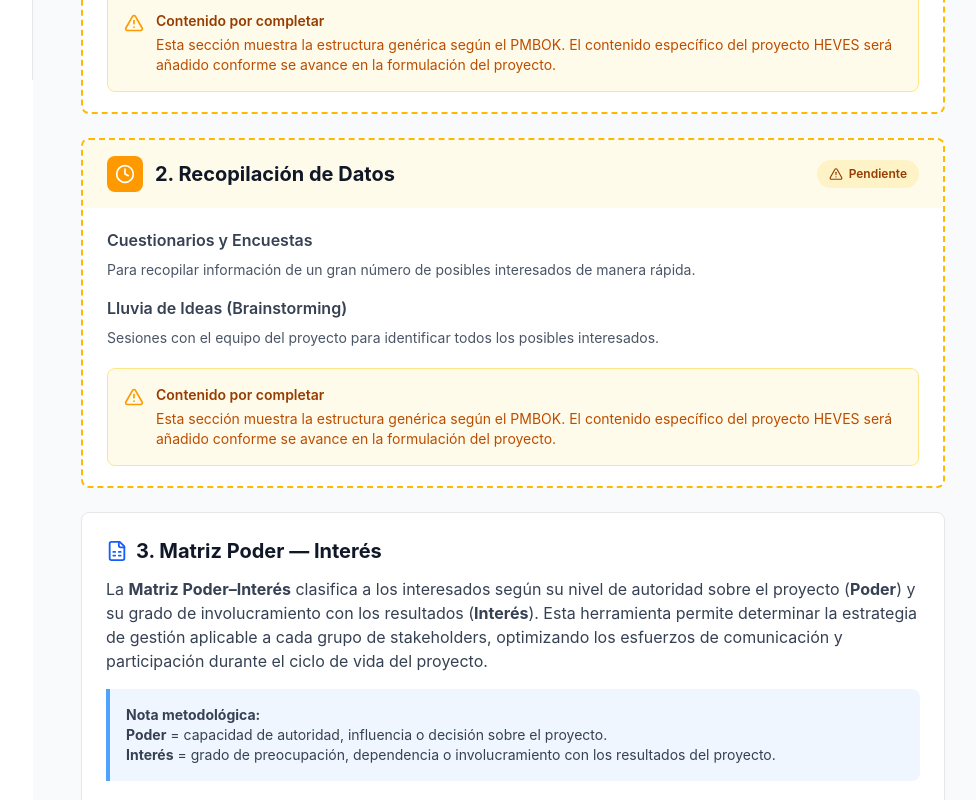
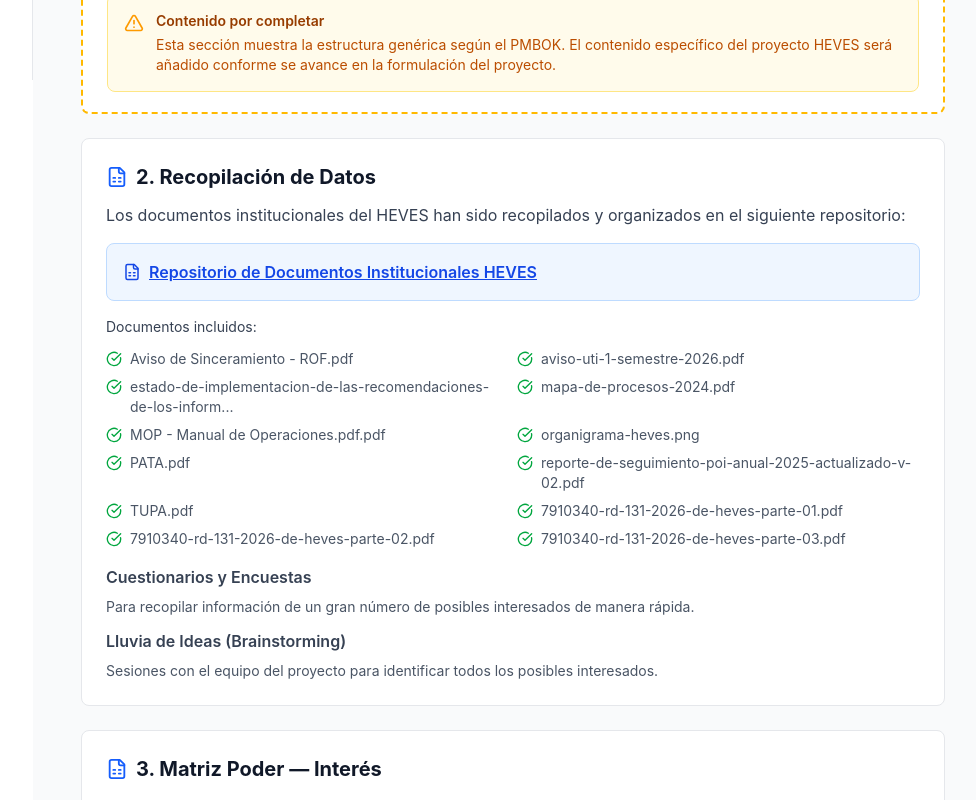
Before and after one commit to RonnyPumaricra/blog-heves-v2, a React (Vite) app: page /interesados/herramientas in a window 1280 px wide. Shown: the part 720-1520 px from the top of the page, without its empty margins (287-1263 px from the left). Built offline with nearby package versions, Linux system fonts and the light colour scheme.

Commit message:
Agregados algunos datos de la empresa en la página principal, agregados documentos de la fase Recopilación de datos

```diff
--- a/src/app/App.tsx
+++ b/src/app/App.tsx
@@ -139,14 +139,14 @@
           <Route path="/" element={
             <>
               <InicioSection />
-              <OrganizacionSection />
+              {/* <OrganizacionSection /> */}
               <EquipoSection />
             </>
           } />
           <Route path="*" element={
             <>
               <InicioSection />
-              <OrganizacionSection />
+              {/* <OrganizacionSection /> */}
               <EquipoSection />
             </>
           } />
--- a/src/app/components/MainSections.tsx
+++ b/src/app/components/MainSections.tsx
@@ -1,4 +1,4 @@
-import imgHero from "figma:asset/a6f87b087d9c486c9497c65c30c8805158c1125b.png";
+import imgHero from "../../assets/img/pheves-photo-1.png";
 import imgOrganization from "figma:asset/59a2700c7b5ead8cd4c647bd1453b497f4c7a1c2.png";
 // import imgTeam from "figma:asset/c26a8e10a2c4ea63157b66726cfa29124729d437.png";
 import { Building2, Target, Calendar, DollarSign, Users, Mail } from 'lucide-react';
@@ -10,37 +10,38 @@
         <div className="grid md:grid-cols-2 gap-12 items-center">
           <div>
             <h1 className="text-4xl md:text-6xl font-bold text-gray-900 mb-6">
-              Proyecto Social Hospitalario
+              Mejora de la Gestión de Servicios Informáticos del HEVES
             </h1>
             <p className="text-xl md:text-2xl text-gray-700 mb-8">
-              Mejorando la calidad de vida de pacientes vulnerables a través de una gestión
-              estructurada basada en PMBOK 6ta Edición
+              Implementación de procesos ITIL 4 para la gestión de incidentes y cambios,
+              gestionado bajo el marco PMBOK 6ta Edición
             </p>
             <div className="flex flex-col sm:flex-row gap-4">
               <div className="bg-blue-600 text-white px-8 py-4 rounded-lg text-center">
-                <div className="text-3xl font-bold">500+</div>
-                <div className="text-sm">Pacientes Atendidos</div>
+                <div className="text-3xl font-bold">Nivel III</div>
+                <div className="text-sm">Hospital Público</div>
               </div>
               <div className="bg-blue-600 text-white px-8 py-4 rounded-lg text-center">
-                <div className="text-3xl font-bold">6</div>
+                <div className="text-3xl font-bold">4</div>
                 <div className="text-sm">Meses de Duración</div>
               </div>
               <div className="bg-blue-600 text-white px-8 py-4 rounded-lg text-center">
-                <div className="text-3xl font-bold">95%</div>
-                <div className="text-sm">Satisfacción</div>
+                <div className="text-3xl font-bold">ITIL 4</div>
+                <div className="text-sm">Buenas Prácticas</div>
               </div>
             </div>
           </div>
           <div className="relative h-96 rounded-2xl overflow-hidden shadow-2xl">
             <img
               src={imgHero}
-              alt="Proyecto Social Hospitalario"
+              alt="Hospital de Emergencias Villa El Salvador"
               className="w-full h-full object-cover"
             />
           </div>
         </div>
 
-        <div className="mt-20 grid md:grid-cols-3 gap-8">
+        <div className="mt-20 grid md:grid-cols-2 gap-8">
+          {/*
           <div className="bg-white p-6 rounded-xl shadow-lg">
             <div className="bg-blue-100 w-12 h-12 rounded-lg flex items-center justify-center mb-4">
               <Target className="text-blue-600" size={24} />
@@ -51,6 +52,7 @@
               programas de apoyo integral.
             </p>
           </div>
+          */}
 
           <div className="bg-white p-6 rounded-xl shadow-lg">
             <div className="bg-green-100 w-12 h-12 rounded-lg flex items-center justify-center mb-4">
@@ -58,8 +60,9 @@
             </div>
             <h3 className="text-xl font-bold text-gray-900 mb-3">Ubicación</h3>
             <p className="text-gray-700">
-              Hospital Central Comunitario, ubicado en el corazón de la zona urbana con mayor
-              necesidad de servicios sociales.
+              Hospital de Emergencias Villa El Salvador<br />
+              Av. 200 Millas S/N, Villa El Salvador, Lima<br />
+              Inaugurado el 7 de abril de 2016
             </p>
           </div>
 
@@ -69,8 +72,8 @@
             </div>
             <h3 className="text-xl font-bold text-gray-900 mb-3">Período</h3>
             <p className="text-gray-700">
-              Mayo - Octubre 2026<br />
-              Implementación completa en 6 meses con evaluación continua de resultados.
+              Septiembre - Diciembre 2026<br />
+              Implementación de procesos ITIL 4 en la Unidad de TI
             </p>
           </div>
         </div>
--- a/src/app/components/Navigation.tsx
+++ b/src/app/components/Navigation.tsx
@@ -8,7 +8,7 @@
 export function Navigation({ onToggleSidebar, onScrollTo }: NavigationProps) {
   const menuItems = [
     { id: 'inicio', label: 'Inicio' },
-    { id: 'organizacion', label: 'Organización' },
+    // { id: 'organizacion', label: 'Organización' },
     { id: 'equipo', label: 'Equipo' },
   ];
 
@@ -26,7 +26,7 @@
 
         {/* Logo/Título */}
         <div className="text-xl md:text-2xl font-bold text-blue-900">
-          Proyecto Social Hospitalario
+          Gestión de Servicios Informáticos HEVES
         </div>
 
         <div className="flex-1" />
--- a/src/app/pages/InteresadosHerramientasPage.tsx
+++ b/src/app/pages/InteresadosHerramientasPage.tsx
@@ -86,9 +86,78 @@
             </ul>
           </PendingSection>
 
-          {/* 2. Recopilación de Datos — Pendiente */}
-          <PendingSection number="2" title="Recopilación de Datos">
-            <div className="space-y-4">
+          {/* 2. Recopilación de Datos — COMPLETO */}
+          <div className="bg-white border border-gray-200 rounded-lg p-6">
+            <h3 className="text-xl font-bold text-gray-900 mb-3 flex items-center gap-2">
+              <FileSpreadsheet className="text-blue-600 flex-shrink-0" size={22} />
+              2. Recopilación de Datos
+            </h3>
+            <p className="text-gray-700 mb-4">
+              Los documentos institucionales del HEVES han sido recopilados y organizados en el siguiente repositorio:
+            </p>
+            <div className="bg-blue-50 border border-blue-200 rounded-lg p-4 mb-4">
+              <a
+                href="https://drive.google.com/drive/folders/1B618R5qmcnAc9ccCFlncauqO-kYgIhuk"
+                target="_blank"
+                rel="noopener noreferrer"
+                className="text-blue-700 font-semibold hover:text-blue-800 underline flex items-center gap-2"
+              >
+                <FileSpreadsheet size={18} />
+                Repositorio de Documentos Institucionales HEVES
+              </a>
+            </div>
+            <p className="text-gray-700 mb-3 text-sm">Documentos incluidos:</p>
+            <div className="grid grid-cols-1 md:grid-cols-2 gap-2 text-sm text-gray-600">
+              <div className="flex items-start gap-2">
+                <CheckCircle className="text-green-600 flex-shrink-0 mt-0.5" size={16} />
+                <span>Aviso de Sinceramiento - ROF.pdf</span>
+              </div>
+              <div className="flex items-start gap-2">
+                <CheckCircle className="text-green-600 flex-shrink-0 mt-0.5" size={16} />
+                <span>aviso-uti-1-semestre-2026.pdf</span>
+              </div>
+              <div className="flex items-start gap-2">
+                <CheckCircle className="text-green-600 flex-shrink-0 mt-0.5" size={16} />
+                <span>estado-de-implementacion-de-las-recomendaciones-de-los-inform...</span>
+              </div>
+              <div className="flex items-start gap-2">
+                <CheckCircle className="text-green-600 flex-shrink-0 mt-0.5" size={16} />
+                <span>mapa-de-procesos-2024.pdf</span>
+              </div>
+              <div className="flex items-start gap-2">
+                <CheckCircle className="text-green-600 flex-shrink-0 mt-0.5" size={16} />
+                <span>MOP - Manual de Operaciones.pdf.pdf</span>
+              </div>
+              <div className="flex items-start gap-2">
+                <CheckCircle className="text-green-600 flex-shrink-0 mt-0.5" size={16} />
+                <span>organigrama-heves.png</span>
+              </div>
+              <div className="flex items-start gap-2">
+                <CheckCircle className="text-green-600 flex-shrink-0 mt-0.5" size={16} />
+                <span>PATA.pdf</span>
+              </div>
+              <div className="flex items-start gap-2">
+                <CheckCircle className="text-green-600 flex-shrink-0 mt-0.5" size={16} />
+                <span>reporte-de-seguimiento-poi-anual-2025-actualizado-v-02.pdf</span>
+              </div>
+              <div className="flex items-start gap-2">
+                <CheckCircle className="text-green-600 flex-shrink-0 mt-0.5" size={16} />
+                <span>TUPA.pdf</span>
+              </div>
+              <div className="flex items-start gap-2">
+                <CheckCircle className="text-green-600 flex-shrink-0 mt-0.5" size={16} />
+                <span>7910340-rd-131-2026-de-heves-parte-01.pdf</span>
+              </div>
+              <div className="flex items-start gap-2">
+                <CheckCircle className="text-green-600 flex-shrink-0 mt-0.5" size={16} />
+                <span>7910340-rd-131-2026-de-heves-parte-02.pdf</span>
+              </div>
+              <div className="flex items-start gap-2">
+                <CheckCircle className="text-green-600 flex-shrink-0 mt-0.5" size={16} />
+                <span>7910340-rd-131-2026-de-heves-parte-03.pdf</span>
+              </div>
+            </div>
+            <div className="mt-4 space-y-3">
               <div>
                 <h4 className="font-semibold text-gray-700 mb-2">Cuestionarios y Encuestas</h4>
                 <p className="text-gray-600 text-sm">
@@ -102,7 +171,7 @@
                 </p>
               </div>
             </div>
-          </PendingSection>
+          </div>
 
           {/* 3. Matriz Poder-Interés — COMPLETA */}
           <div className="bg-white border border-gray-200 rounded-lg p-6">
```
Also changed, not shown: src/assets/img/pheves-photo-1.png (added).
